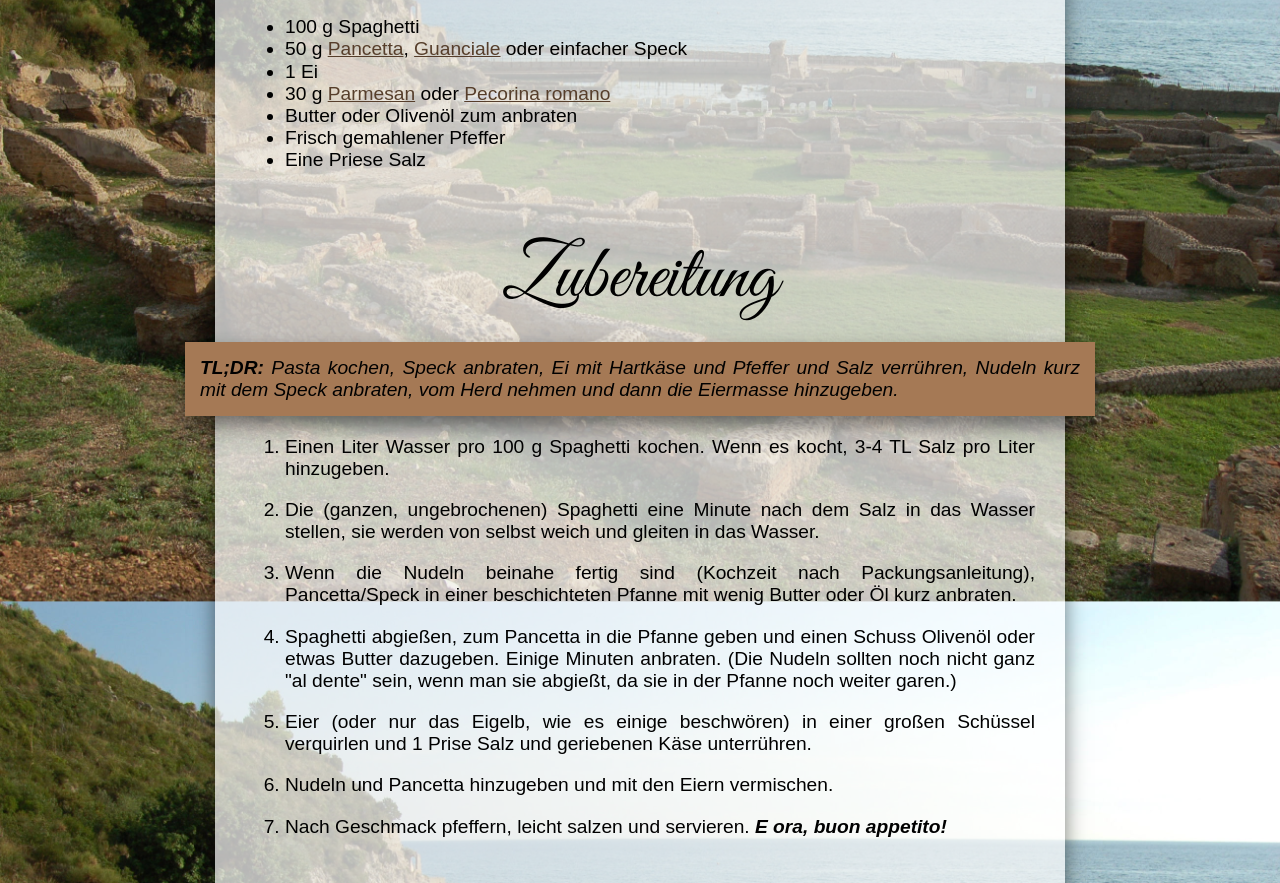
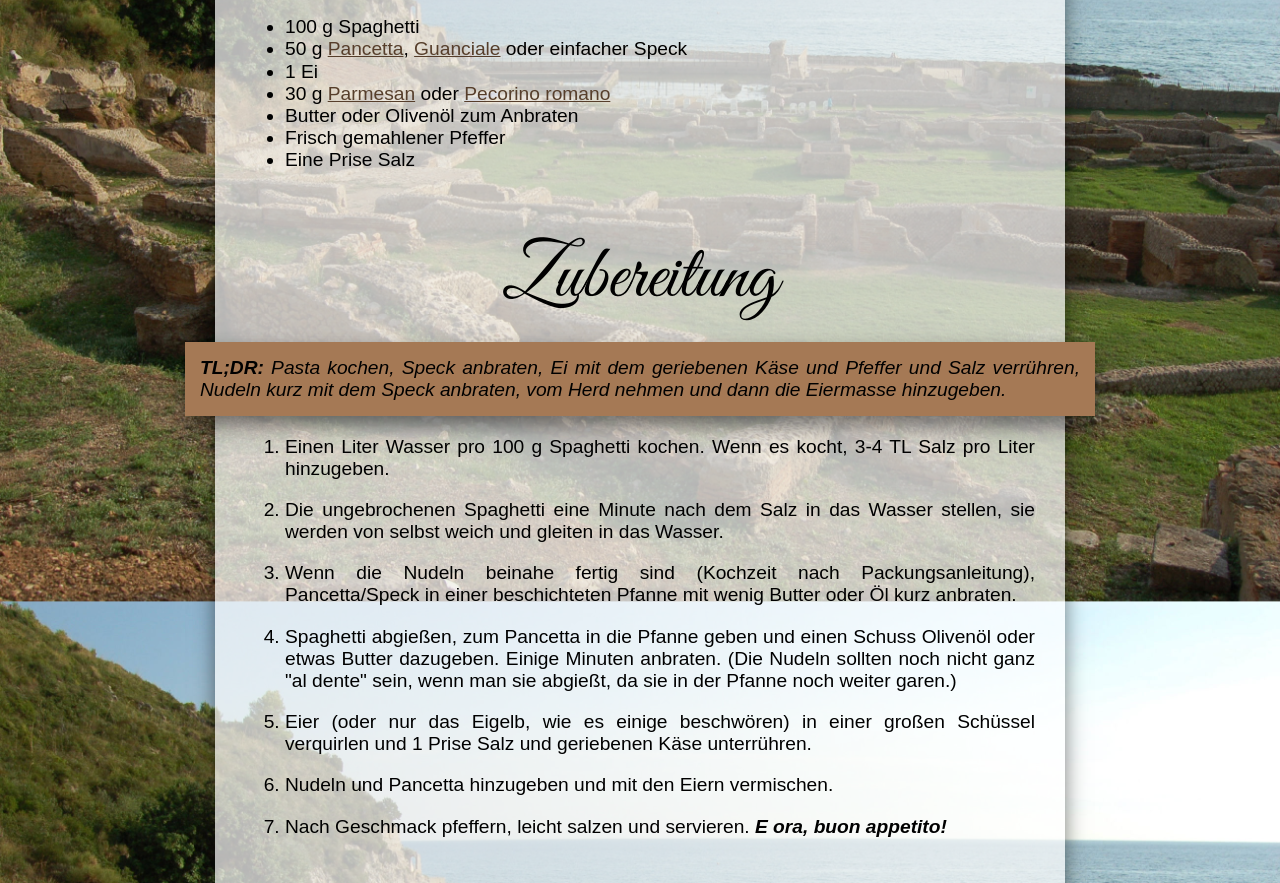
Before and after one commit to HerHde/rezept-spaghetti, a plain HTML site: page index.html in a window 1280 px wide. Shown: the part 1100-1983 px from the top of the page. Drawn offline with Linux system fonts and the light colour scheme.

Commit message:
Fix typo

```diff
--- a/index.html
+++ b/index.html
@@ -22,21 +22,21 @@
         <li>100 g Spaghetti</li>
         <li>50 g <a href="https://de.wikipedia.org/wiki/Pancetta">Pancetta</a>, <a href="https://de.wikipedia.org/wiki/Guanciale">Guanciale</a> oder einfacher Speck</li>
         <li>1 Ei</li>
-        <li>30 g <a href="https://de.wikipedia.org/wiki/Parmesan">Parmesan</a> oder <a href="https://de.wikipedia.org/wiki/Pecorino_(K%C3%A4se)">Pecorina romano</a></li>
-        <li>Butter oder Olivenöl zum anbraten</li>
+        <li>30 g <a href="https://de.wikipedia.org/wiki/Parmesan">Parmesan</a> oder <a href="https://de.wikipedia.org/wiki/Pecorino_(K%C3%A4se)">Pecorino romano</a></li>
+        <li>Butter oder Olivenöl zum Anbraten</li>
         <li>Frisch gemahlener Pfeffer</li>
-        <li>Eine Priese Salz</li>
+        <li>Eine Prise Salz</li>
       </ul>
 
       <h2>Zubereitung</h2>
       <p class="info oversize"><b>TL;DR:</b>
-        <em>Pasta kochen, Speck anbraten, Ei mit Hartkäse und Pfeffer und Salz verrühren, Nudeln kurz mit dem Speck anbraten, vom Herd nehmen und dann die Eiermasse hinzugeben.</em>
+        <em>Pasta kochen, Speck anbraten, Ei mit dem geriebenen Käse und Pfeffer und Salz verrühren, Nudeln kurz mit dem Speck anbraten, vom Herd nehmen und dann die Eiermasse hinzugeben.</em>
       </p>
       <ol>
         <li>Einen Liter Wasser pro 100 g Spaghetti kochen. Wenn es kocht, 3-4 TL Salz pro Liter hinzugeben.
         </li>
         <li>
-          Die (ganzen, ungebrochenen) Spaghetti eine Minute nach dem Salz in das Wasser stellen, sie werden von selbst weich und gleiten in das Wasser.
+          Die ungebrochenen Spaghetti eine Minute nach dem Salz in das Wasser stellen, sie werden von selbst weich und gleiten in das Wasser.
         </li>
         <li>
           Wenn die Nudeln beinahe fertig sind (Kochzeit nach Packungsanleitung), Pancetta/Speck in einer beschichteten Pfanne mit wenig Butter oder Öl kurz anbraten.
```
